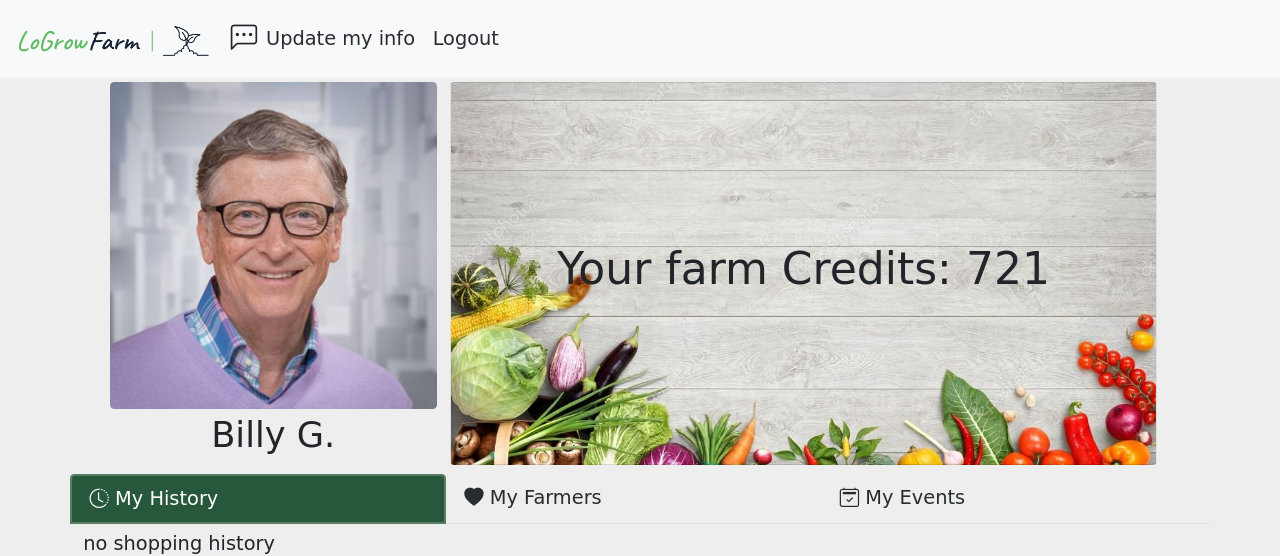
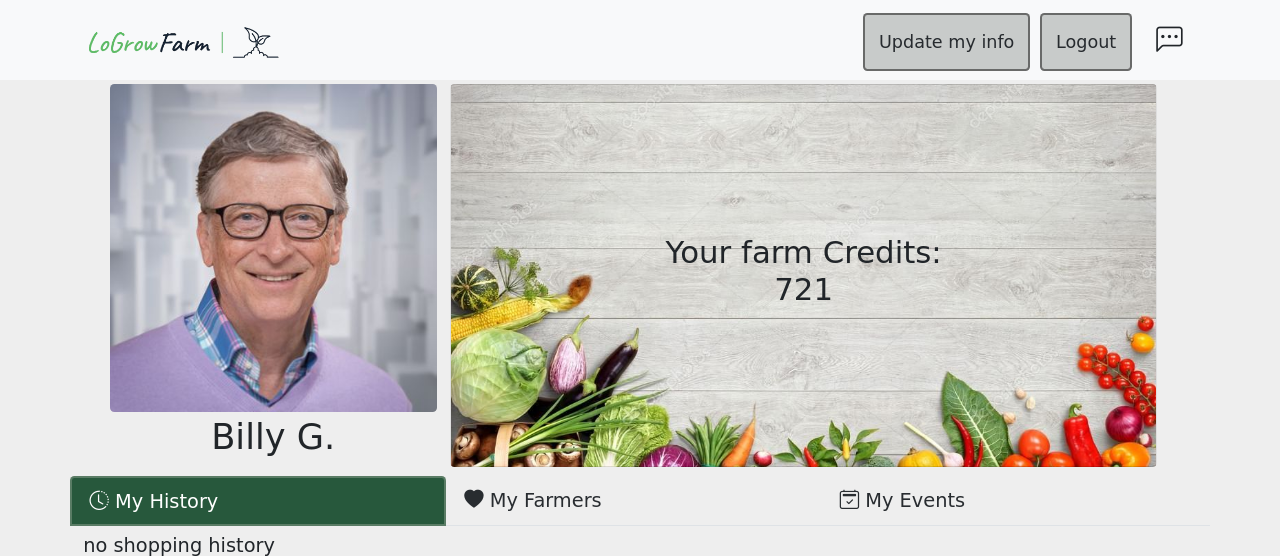
Before and after one commit to pokai-huang0828/CSTP1304_SuperGreenTeam, a PHP site: page /customerProfilePage.php in a window 1280 px wide. Shown: the top 556 px of the page. Run offline with PHP 8.4, Linux system fonts and the light colour scheme; some libraries are stand-ins or nearby versions; some web fonts are replaced.

Commit message:
decorated nav

```diff
--- a/css/shared.css
+++ b/css/shared.css
@@ -66,3 +66,11 @@ footer {
 a:hover {
     opacity: 0.9;
 }
+
+/* navbar items spacing */
+.navbar-nav .btn-border {
+    padding: 5px !important;
+    margin-right: 10px;
+    border: 2px solid rgba(68, 68, 68, 0.719);
+    background-color: rgba(120, 126, 120, 0.37);
+}
--- a/customerProfilePage.php
+++ b/customerProfilePage.php
@@ -15,7 +15,7 @@ Shared::navbar();
 
     <div class="card success col-8" id="creditBoard">
     <div class="card-body row align-items-center">
-        <h1>Your farm Credits: 721</h1>
+        <h3>Your farm Credits:<br>721</h3>
     </div>
     </div>
 </div>
--- a/inc/utilities/Shared.class.php
+++ b/inc/utilities/Shared.class.php
@@ -59,25 +59,30 @@ class Shared {
     static function navbar() { ?>
 
         <nav class="navbar navbar-expand-lg navbar-light bg-light">
-        <div class="container-fluid">
+        <div class="container">
 
             <button class="navbar-toggler" type="button" data-toggle="collapse" data-target="#navbarTogglerDemo01" aria-controls="navbarTogglerDemo01" aria-expanded="false" aria-label="Toggle navigation">
                 <span class="navbar-toggler-icon"></span>
             </button>
 
             <a class="navbar-brand" href="#">
-                <img class="img-fluid " src="assets/logo.png" width=200 alt="LoGrow farm logo">
+                <img class="img-fluid" src="assets/logo.png" width=200 alt="LoGrow farm logo">
             </a>
 
-            <i class="bi bi-chat-left-dots" style="font-size: 1.5rem;"></i>
+            <div class="collapse navbar-collapse flex-row-reverse mt-1" id="navbarTogglerDemo01">
+                <hr>
+                <ul class="navbar-nav">
 
-            <div class="collapse navbar-collapse" id="navbarTogglerDemo01">
-                <ul class="navbar-nav mr-auto mt-2 mt-lg-0">
-                <li class="nav-item">
+                <li class="nav-item btn btn-border">
                     <a class="nav-link" href="customerInfoUpdatePage.php">Update my info</a>
                 </li>
-                <li class="nav-item">
+
+                <li class="nav-item btn btn-border">
                     <a class="nav-link" href="#">Logout</a>
+                </li>
+
+                <li class="nav-item btn">
+                    <i class="bi bi-chat-left-dots" style="font-size: 1.5rem;"></i>
                 </li>
                 </ul>
             </div>
```
Also changed, not shown: test.php (added, +35 -0 lines).
